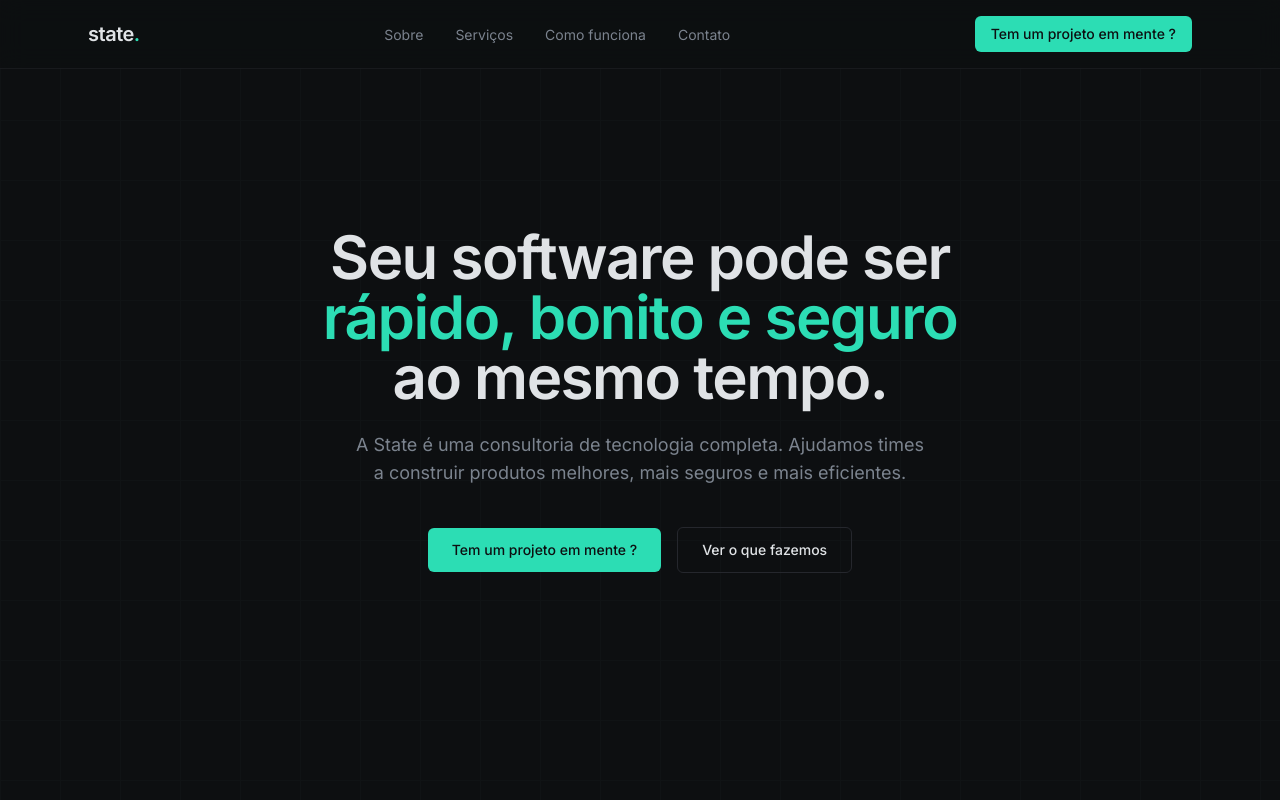
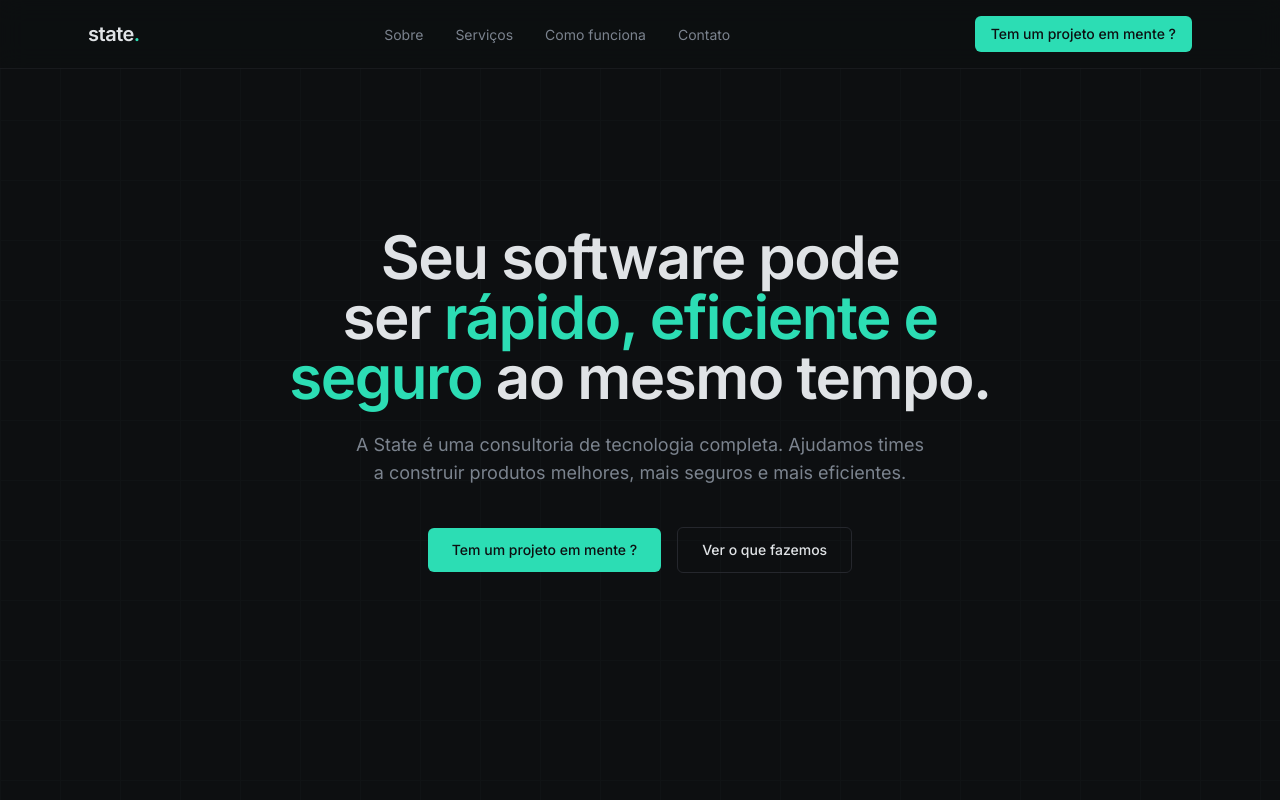
Before and after one commit to lucasrochastate/v0-state-it-lp, a Next.js app: page / in a window 1280 px wide. Shown: the top 800 px of the page. Built offline with nearby package versions, Linux system fonts and the light colour scheme.

Commit message:
Update hero component text for improved clarity and impact

```diff
--- a/components/hero.tsx
+++ b/components/hero.tsx
@@ -16,7 +16,7 @@ export function Hero() {
       <div className="relative z-10 mx-auto max-w-3xl text-center">
         <h1 className="text-balance text-4xl font-semibold leading-tight tracking-tight text-foreground sm:text-5xl md:text-6xl">
           {"Seu software pode ser "}
-          <span className="text-accent">{"r\u00e1pido, bonito e seguro"}</span>
+          <span className="text-accent">{"r\u00e1pido, eficiente e seguro"}</span>
           {" ao mesmo tempo."}
         </h1>
 
```
